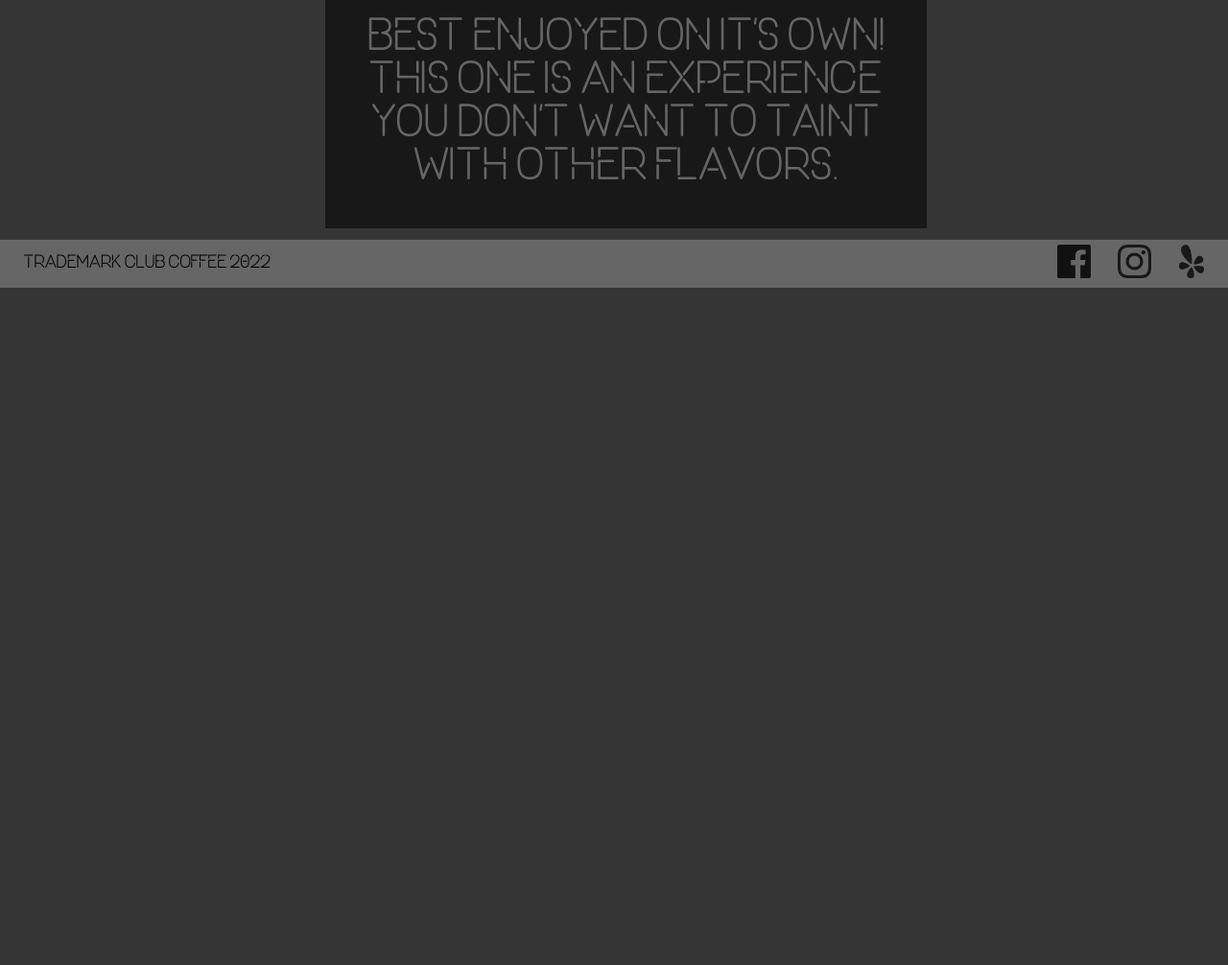
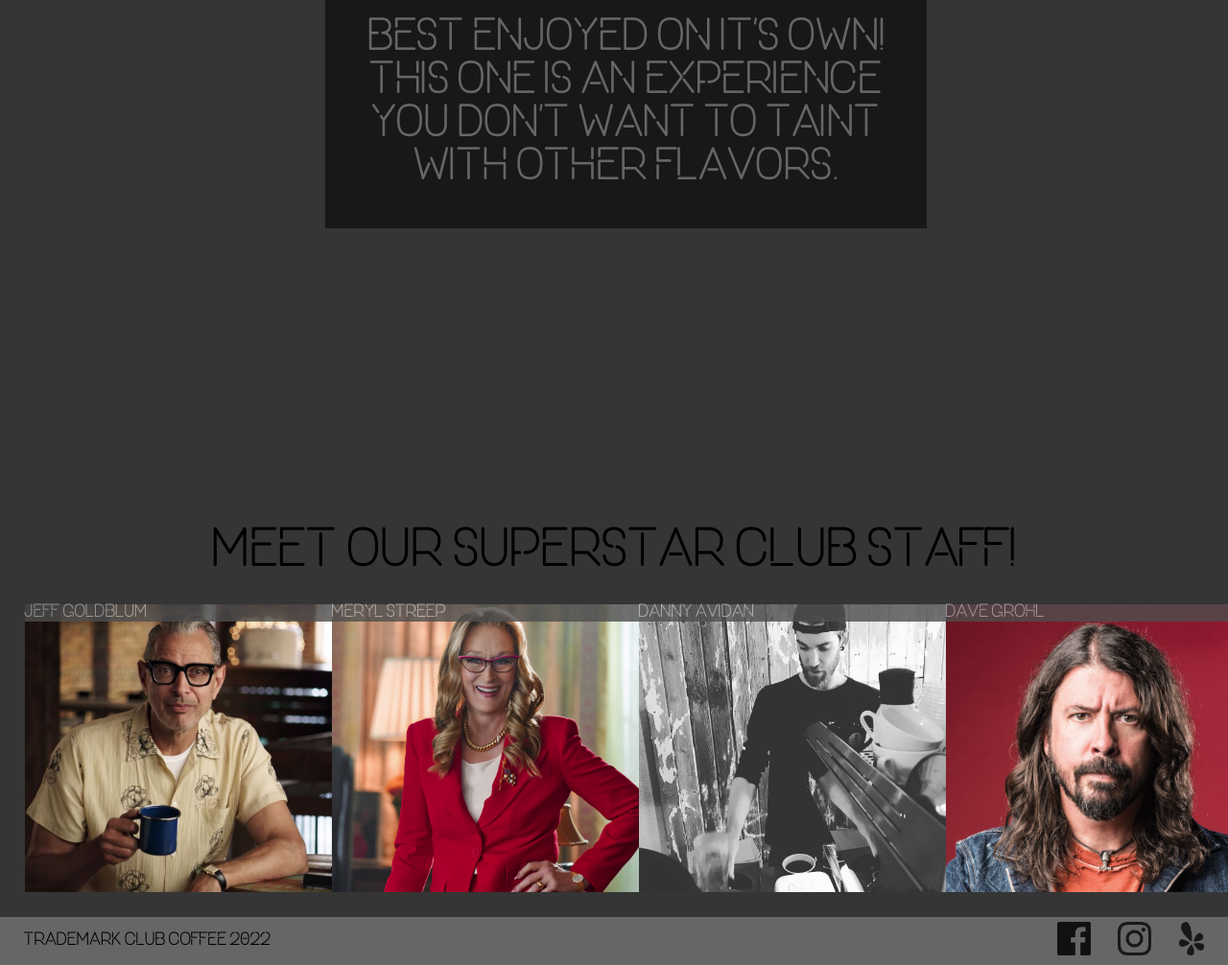
Before and after one commit to eccles714/06-Company-Homepage, a plain HTML site: page index.html in a window 1280 px wide. Shown: the part 3414-4420 px from the top of the page at 96% size. Before the commit the page ends 3714 px from the top, so only its background shows below. Drawn offline with nearby package versions, Linux system fonts and the light colour scheme.

Commit message:
Revert "Revert "Merge branch 'main' of https://github.com/eccles714/06-Company-Homepage""
This reverts commit 527827187a8d13e100af6289d194e1c8ed432f98.

```diff
--- a/index.html
+++ b/index.html
@@ -91,8 +91,17 @@
         </div>
       </div>
     </div>
-    <div class="pourovercontainer">
-
+  </div>
+<!-------- STAFF ------------->
+  <div class="staffcontainer">
+    <div class="staff title">
+      <h1>Meet our superstar CLUB staff!</h1>
+    </div>
+    <div class="piccontainer">
+      <div class="pic" id="jeff"><h2>Jeff Goldblum</h2></div>
+      <div class="pic" id="meryl"><h2>Meryl Streep</h2></div>
+      <div class="pic" id="danny"><h2>Danny Avidan</h2></div>
+      <div class="pic" id="dave"><h2>Dave Grohl</h2></div>
     </div>
   </div>
 <!------- FOOTER ------->
--- a/styles.css
+++ b/styles.css
@@ -300,7 +300,54 @@ header .mobile {
         font-size: 2rem;
     }
 }
-
+/* <--------------------------- STAFF -----------------------------> */
+@media only screen and (max-width: 650px) {
+    .staffcontainer {
+        display:none;
+    }
+}
+.staffcontainer {
+    display: flex;
+    flex-direction: column;
+    width: 100%;
+}
+.staffcontainer .title {
+    text-align: center;
+    font-size: 3rem;
+    margin-top: 300px;
+}
+.staffcontainer .piccontainer {
+    width:100%;
+    margin:2%;
+    display: flex;
+    justify-content: space-around;
+    align-items: center;
+}
+.staffcontainer .pic{
+    flex-shrink: 1;
+    flex-grow: 1;
+    height: 300px;
+    width:300px;
+    background-position: center;
+    background-size: cover;
+}
+.staffcontainer .pic h2 {
+    color:rgb(175, 175, 175);
+    background-color:rgb(78, 78, 78);
+    opacity: .8;
+}
+.staffcontainer #jeff {
+    background-image: url(resources/staffjeff.jpg);
+}
+.staffcontainer #meryl {
+    background-image: url(resources/staffmeryl.jpg);
+}
+.staffcontainer #danny {
+    background-image: url(resources/staffplaceholder.jpg);
+}
+.staffcontainer #dave {
+    background-image: url(resources/staffdave.jpg);
+}
 /* <--------------------------- FOOTER -----------------------------> */
 
 footer {
```
Also changed, not shown: resources/staffdave.jpg (added), resources/staffjeff.jpg (added), resources/staffmeryl.jpg (added), resources/staffplaceholder.jpg (added).
